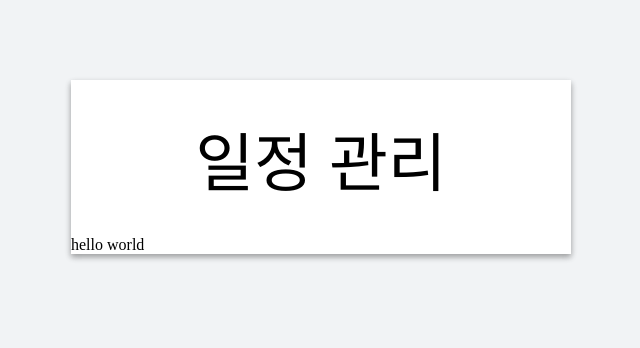
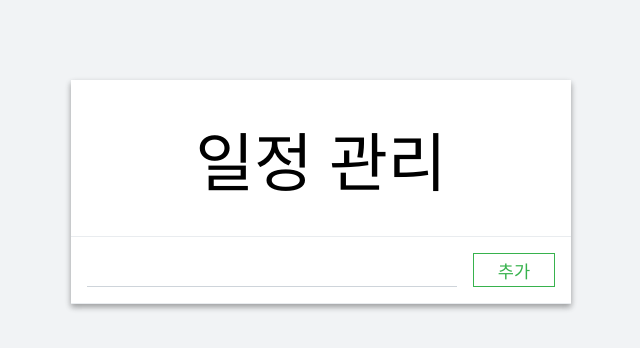
Before and after one commit to normalstory/todo, a React (Create React App) app: page / in a window 1280 px wide. Shown: the top 348 px of the page, without its empty margins (319-959 px from the left). Built offline with nearby package versions, Linux system fonts and the light colour scheme.

Commit message:
02. TodoInput Component 생성

```diff
--- a/src/components/App.js
+++ b/src/components/App.js
@@ -1,10 +1,13 @@
 import React, {Component} from 'react';
 import PageTemplate from './PageTemplate'
+import TodoInput from './TodoInput/TodoInput';
 
 export default class App extends Component{
     render(){
         return(
-            <PageTemplate>hello world</PageTemplate>
+            <PageTemplate>
+                <TodoInput/>
+            </PageTemplate>
         )
     }
 }
--- /dev/null
+++ b/src/components/TodoInput/TodoInput.js
@@ -0,0 +1,21 @@
+import React from 'react';
+
+import styles from './TodoInput.scss';
+import classNames from 'classnames/bind';
+const cx = classNames.bind(styles);
+
+//value : input value, onChange : input 변경이벤트, onInsert : 추가버튼 클릭이벤트
+const TodoInput =({value, onChange, onInsert})=>{
+    const handleKeyPress=(e)=>{
+        if(e.key==='Enter'){
+            onInsert();
+        }
+    }
+    return(
+        <div className={cx('todo-input')}>
+            <input onChange={onChange} value={value} onKeyPress={handleKeyPress}></input>
+            <div className={cx('add-button')} onClick={onInsert}>추가</div>
+        </div>
+    );
+};
+export default TodoInput;
--- /dev/null
+++ b/src/components/TodoInput/TodoInput.scss
@@ -0,0 +1,42 @@
+@import '../../styles/openColor.scss'; // 더 좋은 방법이 있을텐데.. v2라 그런지..검색이 잘 안된다..
+
+.todo-input {
+  border-top: 1px solid $oc-gray-2;
+  border-bottom: 1px solid $oc-gray-2;
+  // 손쉬운 레이아웃 설정을 위하여 flex를 사용합니다.
+  display: flex;
+  padding: 1rem;
+  input {
+    // 인풋의 기본 스타일을 지우고 새 스타일을 정의합니다.
+    flex: 1; // 부모 엘리먼트에서 add-button을 제외한 나머지 공간을 차지합니다.
+    font-size: 1.1rem;
+    outline: none;
+    border: none;
+    background: transparent;
+    border-bottom: 1px solid $oc-gray-4;
+    &:focus {
+      border-bottom: 1px solid $oc-cyan-6;
+    }
+  }
+  .add-button {
+    width: 5rem;
+    height: 2rem;
+    margin-left: 1rem;
+    border: 1px solid $oc-green-7;
+    color: $oc-green-7;
+    font-weight: 500;
+    font-size: 1.1rem;
+    display: flex;
+    // 내용을 가운데에 정렬시킵니다.
+    align-items: center;
+    justify-content: center;
+    cursor: pointer;
+    &:hover {
+      background: $oc-green-7;
+      color: white;
+    }
+    &:active {
+      background: $oc-green-8;
+    }
+  }
+}
--- /dev/null
+++ b/src/components/TodoInput/index.js
@@ -0,0 +1 @@
+export {default} from 'from/TodoInput';
```
Also changed, not shown: 1 other file (tests, documents, lock files or other folders).
